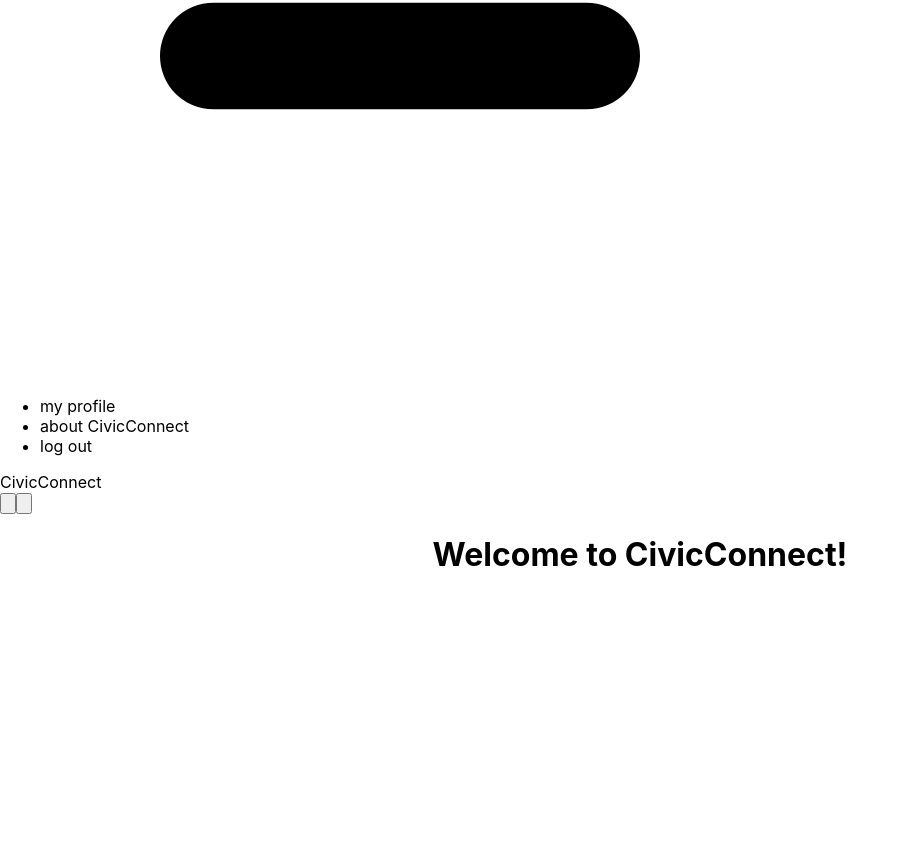
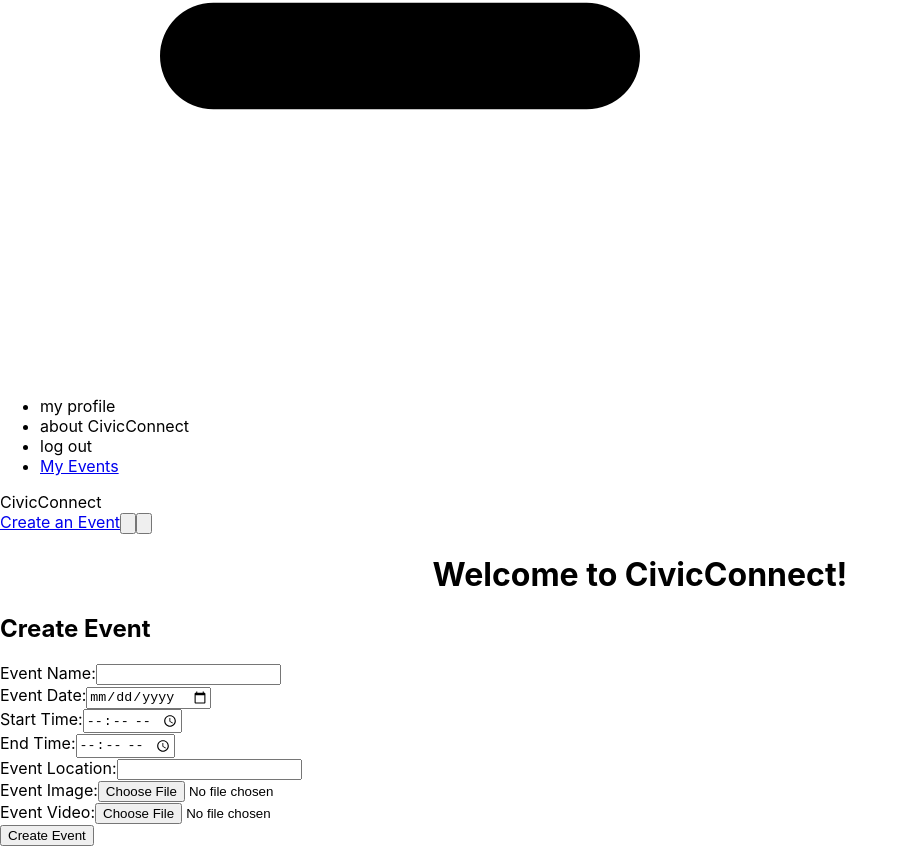
Before and after one commit to heiditeng/cs307-CivicConnect, a React (Create React App) app in the folder client/: page /create-event in a window 1280 px wide. Shown: the part 904-1750 px from the top of the page, without its empty margins (0-908 px from the left). Before the commit the page ends 1498 px from the top, so only its background shows below. Built offline with nearby package versions, Linux system fonts and the light colour scheme.

Commit message:
working ui

```diff
--- a/client/src/App.js
+++ b/client/src/App.js
@@ -4,6 +4,9 @@ import { BrowserRouter as Router, Routes, Route } from 'react-router-dom'; // na
 import NavBar from './components/NavBar';
 import AuthPage from './components/AuthPage';
 import ResetPassword from './components/ResetPassword';
+import CreateEvent from './components/CreateEvent';
+import MyEvents from './components/MyEvents';
+import EventDetails from './components/EventDetails';
 
 function App() {
 
@@ -18,6 +21,9 @@ function App() {
         <Routes>
             <Route path="/" element={<AuthPage />} />
             <Route path="/forgot-password" element={<ResetPassword />} />
+            <Route path="/create-event" element={<CreateEvent />} />
+            <Route path="/my-events" element={<MyEvents />} />
+            <Route path="/event-details/:id" element={<EventDetails />} />
         </Routes>
       </div>
     </div>
--- /dev/null
+++ b/client/src/components/CreateEvent.js
@@ -0,0 +1,127 @@
+import React, { Component } from 'react';
+
+class CreateEvent extends Component {
+  constructor(props) {
+    super(props);
+    this.state = {
+      eventName: '',
+      eventDate: '',
+      eventStartTime: '',
+      eventEndTime: '',
+      eventLocation: '',
+      eventImage: null,
+      eventVideo: null,
+    };
+  }
+
+  handleChange = (e) => {
+    const { name, value } = e.target;
+    this.setState({ [name]: value });
+  };
+
+  handleImageChange = (e) => {
+    this.setState({ eventImage: e.target.files[0] });
+  };
+
+  handleVideoChange = (e) => {
+    this.setState({ eventVideo: e.target.files[0] });
+  };
+
+  handleSubmit = (e) => {
+    e.preventDefault();
+    const formData = new FormData();
+    formData.append('eventName', this.state.eventName);
+    formData.append('eventDate', this.state.eventDate);
+    formData.append('eventStartTime', this.state.eventStartTime);
+    formData.append('eventEndTime', this.state.eventEndTime);
+    formData.append('eventLocation', this.state.eventLocation);
+    if (this.state.eventImage) {
+      formData.append('eventImage', this.state.eventImage);
+    }
+    if (this.state.eventVideo) {
+      formData.append('eventVideo', this.state.eventVideo);
+    }
+
+    // Log or send formData to your backend here
+    console.log("Event Details: ", formData);
+  };
+
+  render() {
+    return (
+      <div>
+        <h2>Create Event</h2>
+        <form onSubmit={this.handleSubmit}>
+          <div>
+            <label>Event Name:</label>
+            <input
+              type="text"
+              name="eventName"
+              value={this.state.eventName}
+              onChange={this.handleChange}
+              required
+            />
+          </div>
+          <div>
+            <label>Event Date:</label>
+            <input
+              type="date"
+              name="eventDate"
+              value={this.state.eventDate}
+              onChange={this.handleChange}
+              required
+            />
+          </div>
+          <div>
+            <label>Start Time:</label>
+            <input
+              type="time"
+              name="eventStartTime"
+              value={this.state.eventStartTime}
+              onChange={this.handleChange}
+              required
+            />
+          </div>
+          <div>
+            <label>End Time:</label>
+            <input
+              type="time"
+              name="eventEndTime"
+              value={this.state.eventEndTime}
+              onChange={this.handleChange}
+              required
+            />
+          </div>
+          <div>
+            <label>Event Location:</label>
+            <input
+              type="text"
+              name="eventLocation"
+              value={this.state.eventLocation}
+              onChange={this.handleChange}
+              required
+            />
+          </div>
+          <div>
+            <label>Event Image:</label>
+            <input
+              type="file"
+              accept="image/*"
+              onChange={this.handleImageChange}
+            />
+          </div>
+          <div>
+            <label>Event Video:</label>
+            <input
+              type="file"
+              accept="video/*"
+              onChange={this.handleVideoChange}
+            />
+          </div>
+          <button type="submit">Create Event</button>
+        </form>
+      </div>
+    );
+  }
+}
+
+export default CreateEvent;
--- /dev/null
+++ b/client/src/components/EventDetails.js
@@ -0,0 +1,17 @@
+// src/components/EventDetails.js
+import React from 'react';
+import { useParams } from 'react-router-dom';
+
+const EventDetails = () => {
+  const { id } = useParams(); // Get the event ID from the URL
+
+  return (
+    <div>
+      <h2>Event Details</h2>
+      <p>Details for event ID: {id}</p>
+      {/* Fetch and display actual event details based on the ID here */}
+    </div>
+  );
+};
+
+export default EventDetails;
--- /dev/null
+++ b/client/src/components/MyEvents.js
@@ -0,0 +1,35 @@
+// src/components/MyEvents.js
+import React from 'react';
+import { Link } from 'react-router-dom';
+
+const MyEvents = () => {
+  // Sample data for events (replace with actual data in a real app)
+  const events = [
+    { id: 1, name: 'Community Cleanup', date: '2024-10-10' },
+    { id: 2, name: 'Local Concert', date: '2024-10-15' },
+    { id: 3, name: 'Charity Run', date: '2024-10-20' },
+  ];
+
+  return (
+    <div>
+      <h2>My Events</h2>
+      {events.length > 0 ? (
+        <ul>
+          {events.map((event) => (
+            <li key={event.id}>
+              <h3>{event.name}</h3>
+              <p>Date: {event.date}</p>
+              <Link to={`/event-details/${event.id}`}>
+                <button>Show Details</button>
+              </Link>
+            </li>
+          ))}
+        </ul>
+      ) : (
+        <p>No events found.</p>
+      )}
+    </div>
+  );
+};
+
+export default MyEvents;
--- a/client/src/components/NavBar.js
+++ b/client/src/components/NavBar.js
@@ -1,4 +1,5 @@
 import React from 'react';
+import { Link } from 'react-router-dom';
 // Remember - a component is just a function that returns a JSX template!
 const NavBar = () => {
     return (
@@ -31,6 +32,9 @@ const NavBar = () => {
               <li>
                 <a>log out</a>
               </li>
+              <li>
+                <Link to="/my-events">My Events</Link> {/* Add My Events link */}
+              </li>
             </ul>
           </div>
         </div>
@@ -38,6 +42,9 @@ const NavBar = () => {
           <a className="btn btn-ghost text-xl">CivicConnect</a>
         </div>
         <div className="navbar-end">
+          <Link to="/create-event" className="btn btn-ghost">
+            Create an Event
+          </Link>
           <button className="btn btn-ghost btn-circle">
             <svg
               xmlns="http://www.w3.org/2000/svg"
```
